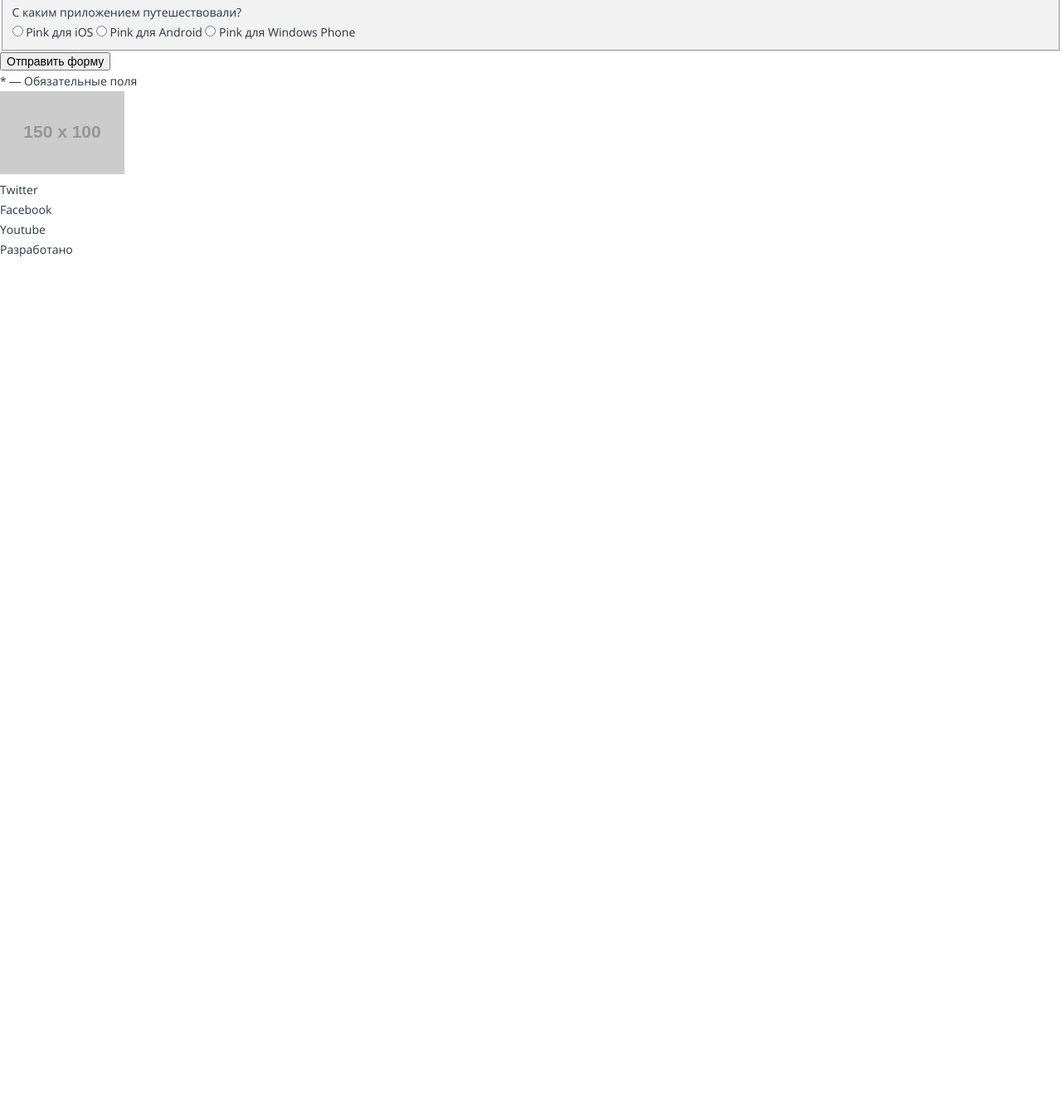
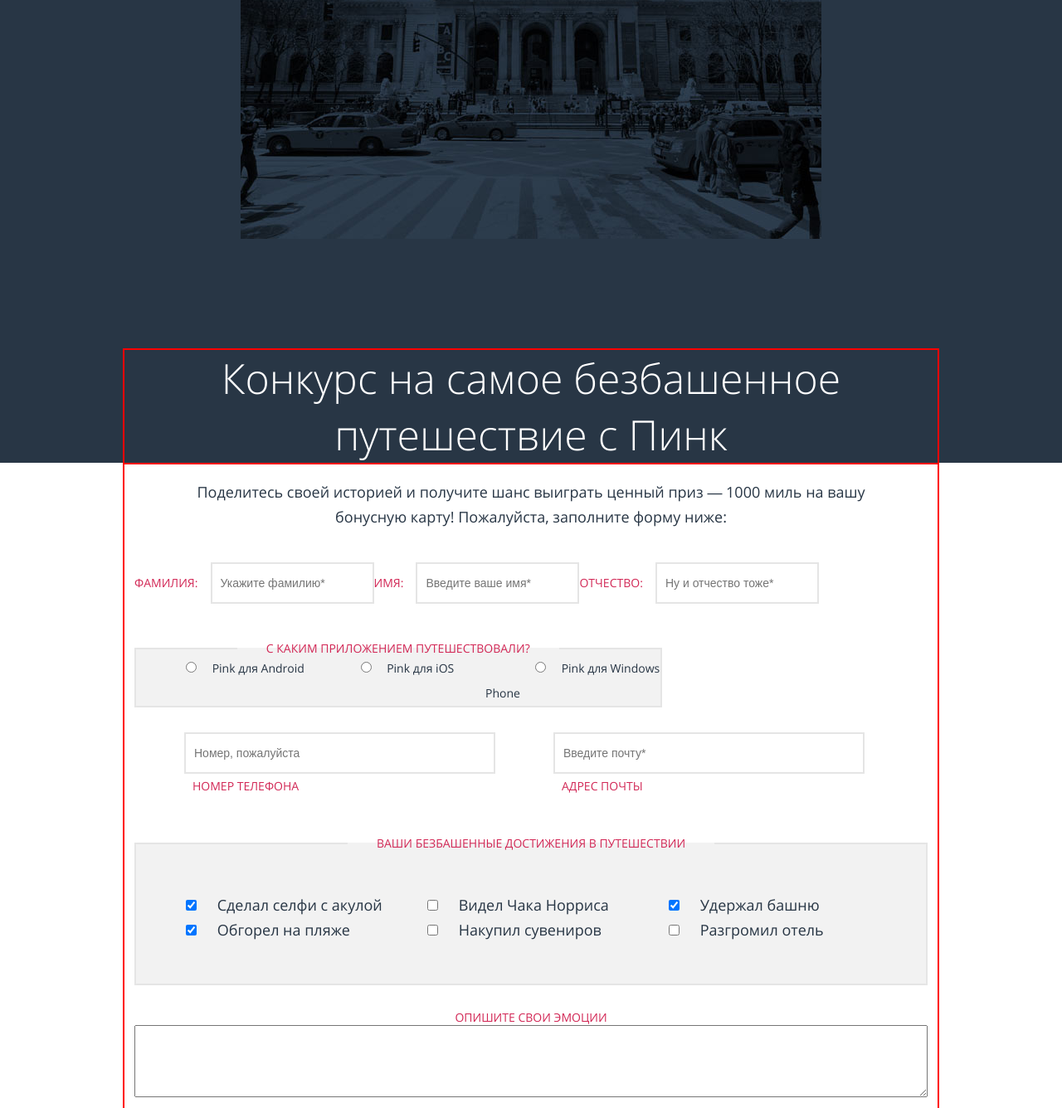
Before and after one commit to KoblentsAV/395743-pink, a website: page form.html in a window 1280 px wide. Shown: the part 308-1644 px from the top of the page at 83% size. Before the commit the page ends 800 px from the top, so only its background shows below. Drawn offline with nearby package versions, Linux system fonts and the light colour scheme; files that its build step writes are made by us from their sources; placeholder pictures from the web are drawn by us.

Commit message:
Завершение 2 страницы

```diff
--- a/form.html
+++ b/form.html
@@ -2,108 +2,127 @@
 <html lang="ru">
   <head>
     <meta charset="utf-8">
-     <meta name="viewport" content="width=device-width,initial-scale=1">
+    <meta name="viewport" content="width=device-width, initial-scale=1">
     <title>Form</title>
     <link rel="stylesheet" href="css/style.css">
   </head>
   <body>
     <header class="page-header">
-      <div class="page-header__inner">
-        <a  href="#" class="page-header__logo">
-          <img src="http://placehold.it/150x100" width="150" height="100" alt="Pink">
+      <div class="page-header__hero">
+      </div>
+      <div class="container">
+        <nav class="main-nav">
+          <div class="main-nav__logo">
+            <a  href="#">
+              <img src="http://placehold.it/150x100" width="150" height="40" alt="Pink">
             </a>
           </div>
-      <nav class="main-nav">
           <ul class="main-nav__list main-nav__list--open">
-          <li class="main-nav__item"><a href="#">Главная</a></li>
-          <li class="main-nav__item"><a href="#">Фотографии</a></li>
-          <li class="main-nav__item"><a href="#">Конкурс</a></li>
+            <li class="main-nav__item"><a href="index.html">Главная</a></li>
+            <li class="main-nav__item"><a href="photo.html">Фотографии</a></li>
+            <li class="main-nav__item"><a href="form.html">Конкурс</a></li>
             <li class="main-nav__item"><a href="#">html academy</a></li>
           </ul>
         </nav>
+        <div class="header-title">
+          <p class="header-title__photo-page header-title__photo-page--hidden">
+            Фотографии<br>пользователей
+          </p>
+          <p class="header-title__form-page">
+            Конкурс на самое безбашенное путешествие с Пинк
+          </p>
+        </div>
+      </div>
     </header>
     <main class="form-page">
-      <div class="form-page__promo">
-        Конкурс на самое безбашенное путешествие с Пинк
-      </div>
+      <div class="container">
         <section class="feedback">
           <p class="feedback__title">
             Поделитесь своей историей и получите шанс выиграть ценный приз — 1000 миль на вашу бонусную карту!
+              <span class="feedback__subtitle">Пожалуйста, заполните форму ниже:</span>
           </p>
           <form class="form-area" action="https://echo.htmlacademy.ru" method="post">
             <fieldset class="form-area__full-name">
-            <label>
-              Фамилия:
+              <label class="form-area__label">
+                <span>Фамилия:</span>
                 <input type="text" name="last-name" placeholder="Укажите фамилию*">
               </label>
-            <label>
-              Имя:
+              <label class="form-area__label">
+                  <span>Имя:</span>
                 <input type="text" name="first-name" placeholder="Введите ваше имя*">
               </label>
-            <label>
-              Отчество:
+              <label class="form-area__label">
+                  <span>Отчество:</span>
                 <input type="text" name="middle-name" placeholder="Ну и отчество тоже*">
               </label>
             </fieldset>
             <fieldset class="form-area__achievements">
-            <p class="form-area__title">
+              <legend class="form-area__title">
                 Ваши безбашенные достижения в путешествии
-            </p>
-            <label>
+              </legend>
+              <div class="form-area__achievements-inner">
+                <label class="form-area__radio-checkbox-label">
                   <input type="checkbox" name="selfi" checked>
                   Сделал селфи с акулой
                 </label>
-            <label>
+                <label class="form-area__radio-checkbox-label">
                   <input type="checkbox" name="beach" checked>
                   Обгорел на пляже
                 </label>
-            <label>
+                <label class="form-area__radio-checkbox-label">
                   <input type="checkbox" name="chuck-norris">
                   Видел Чака Норриса
                 </label>
-            <label>
+                <label class="form-area__radio-checkbox-label">
                   <input type="checkbox" name="souvenirs">
                   Накупил сувениров
                 </label>
-            <label>
+                <label class="form-area__radio-checkbox-label">
                   <input type="checkbox" name="save-tower" checked>
                   Удержал башню
                 </label>
-            <label>
+                <label class="form-area__radio-checkbox-label">
                   <input type="checkbox" name="destroy-hotel">
                   Разгромил отель
                 </label>
+              </div>
             </fieldset>
             <fieldset class="form-area__contacts">
-            <label>
-              Номер телефона
+              <div class="form-area__contacts-inner">
+                <label class="form-area__label">
+                  <span>Номер телефона</span>
                   <input type="number" name="user-number" placeholder="Номер, пожалуйста">
                 </label>
-            <label>
-              Адрес почты
+                <label class="form-area__label">
+                  <span>Адрес почты</span>
                   <input type="email" name="user-email" placeholder="Введите почту*">
                 </label>
+              </div>
             </fieldset>
             <fieldset class="form-area__which-programm">
-            <p class="form-area__title">
+              <legend class="form-area__title">
                 С каким приложением путешествовали?
-            </p>
-            <label>
+              </legend>
+              <label class="form-area__radio-checkbox-label">
                 <input type="radio" name="system-select" value="ios">
                 Pink для iOS
               </label>
-            <label>
+              <label class="form-area__radio-checkbox-label">
                 <input type="radio" name="system-select" value="android">
                 Pink для Android
               </label>
-            <label>
+              <label class="form-area__radio-checkbox-label">
                 <input type="radio" name="system-select" value="windows-phone">
                 Pink для Windows Phone
               </label>
             </fieldset>
-          <div class="form-area__your-emotions"
+            <fieldset class="form-area__your-emotions">
+              <legend class="form-area__title">
+                Опишите свои эмоции
+              </legend>
               <textarea class="form-area__review" rows="5" placeholder="Можно прям в красках, не стесняясь в выражениях">
               </textarea>
+            </fieldset>
             <div class="button">
               <input type="submit" value="Отправить форму">
             </div>
@@ -113,19 +132,24 @@
           </div>
           </form>
         </section>
+      </div>
     </main>
     <footer class="main-footer">
+      <div class=container>
+        <div class="main-footer__inner">
           <a  href="#" class="main-footer__logo">
             <img src="http://placehold.it/150x100" width="150" height="100" alt="Pink">
           </a>
           <ul class="social-list">
-        <li class="social-list__icon"><a href="#" title="twitter"></a>Twitter</li>
-        <li class="social-list__icon"><a href="#" title="facebook"></a>Facebook</li>
-        <li class="social-list__icon"><a href="#" title="youtube"></a>Youtube</li>
+            <li class="social-list__icon"><a href="#" title="twitter">Twitter</a></li>
+            <li class="social-list__icon"><a href="#" title="facebook">Facebook</a></li>
+            <li class="social-list__icon"><a href="#" title="youtube">Youtube</a></li>
           </ul>
           <div class="copyright">
               Разработано
           </div>
+        </div>
+      </div>
     </footer>
   </body>
 </html>
--- a/less/blocks/feedback.less
+++ b/less/blocks/feedback.less
@@ -0,0 +1,27 @@
+.feedback {
+  line-height: 30px;
+}
+
+.feedback__title {
+  padding-top: 20px;
+  padding-right: 20px;
+  padding-bottom: 20px;
+  padding-left: 20px;
+  text-align: center;
+  @media (min-width: 660px) {
+    padding-left: 60px;
+    padding-right: 60px;
+    font-size: 18px;
+  }
+}
+
+.feedback__subtitle {
+  display: none;
+  @media (min-width: 660px) {
+    display: block;
+  }
+  @media (min-width: 960px) {
+    display: inline;
+  }
+
+}
--- a/less/blocks/form-area.less
+++ b/less/blocks/form-area.less
@@ -1,3 +1,198 @@
+.form-area {
+  padding-top: 20px;
+  padding-bottom: 20px;
+  @media (min-width: 960px) {
+    display: flex;
+    justify-content: space-between;
+    flex-wrap: wrap;
+  }
+}
+
+.form-area fieldset {
+  margin-bottom: 30px;
+}
+
+.form-area__full-name {
+  display: flex;
+  justify-content: flex-end;
+  @media (min-width: 960px) {
+    order: -3;
+  }
+}
+
+.form-area__full-name input {
+  box-sizing: border-box;
+  padding-top: 15px;
+  padding-bottom: 15px;
+  padding-left: 10px;
+  width: 100%;
+  border: 2px solid #e5e5e5;
+  @media (min-width: 660px) {
+    width: auto;
+    flex-grow: 1;
+  }
+}
+
+.form-area__label {
+  padding-bottom: 15px;
+  text-transform: uppercase;
+  color: #d22856;
+  @media (min-width: 660px) {
+    display: flex;
+    align-items: center;
+  }
+}
+
+.form-area__label span {
+  padding-left: 10px;
+    @media (min-width: 660px) {
+      padding-left: 0;
+      margin-right: 15px;
+    }
+}
+
+.form-area__title {
+  padding-left: 35px;
+  padding-right: 35px;
+  text-align: center;
+  line-height: 18px;
+  color: #d22856;
+  text-transform: uppercase;
+}
+
+.form-area__achievements-inner {
+  display: flex;
+  flex-direction: column;
+  @media (min-width: 960px) {
+    flex-direction: row;
+    flex-wrap: wrap;
+    justify-content: space-between;
+  }
+}
+
+.form-area__radio-checkbox-label {
+  @media (min-width: 960px) {
+  flex-basis: 250px;
+  }
+}
+
+.form-area__radio-checkbox-label:nth-child(1) {
+  @media (min-width: 960px) {
+  order: -3;
+  }
+}
+
+.form-area__radio-checkbox-label:nth-child(3) {
+  @media (min-width: 960px) {
+  order: -2;
+  }
+}
+
+.form-area__radio-checkbox-label:nth-child(5) {
+  @media (min-width: 960px) {
+  order: -1;
+  }
+}
+
+
+.form-area__achievements {
+  @media (min-width: 660px) {
+    border: 2px solid #e5e5e5;
+    padding-top: 50px;
+    padding-right: 60px;
+    padding-bottom: 50px;
+    padding-left: 60px;
+  }
+}
+
+.form-area__achievements label {
+  font-size: 18px;
+}
+
+.form-area__achievements input {
+  margin-right: 20px;
+}
+
+.form-area__contacts {
+  @media (min-width: 960px) {
+  order: -1;
+  }
+}
+.form-area__contacts-inner {
+  display: flex;
+  flex-direction: column;
+  @media (min-width: 660px) {
+    padding-left: 60px;
+    padding-right: 60px;
+  }
+  @media (min-width: 960px) {
+    flex-direction: row;
+    justify-content: space-between;
+  }
+}
+
+.form-area__contacts label {
+  display: flex;
+  flex-direction: column;
+  text-align: left;
+  @media (min-width: 660px) {
+    flex-direction: column-reverse;
+  }
+  @media (min-width: 960px) {
+    width: 375px;
+  }
+}
+
+.form-area__contacts label:first-child {
+  @media (min-width: 960px) {
+  margin-right: 70px;
+  }
+}
+
+.form-area__contacts span {
+  align-self: flex-start;
+  @media (min-width: 660px) {
+    padding-left: 10px;
+  }
+}
+
+.form-area__contacts input {
+  box-sizing: border-box;
+  padding-top: 15px;
+  padding-bottom: 15px;
+  padding-left: 10px;
+  width: 100%;
+  border: 2px solid #e5e5e5;
+}
+
+.form-area__which-programm {
+  display: flex;
+  @media (min-width: 660px) {
+    border: 2px solid #e5e5e5;
+  }
+  @media (min-width: 960px) {
+    order: -2;
+  }
+}
+
+.form-area__which-programm input {
+  margin-right: 15px;
+  @media (min-width: 660px) {
+    margin-left: 60px;
+  }
+}
+
+.form-area__your-emotions {
+  @media (min-width: 960px) {
+    flex-basis: 100%;
+  }
+}
+
+.form-area__your-emotions textarea {
+  box-sizing: border-box;
+  width: 100%;
+}
+
 .form-area__achievements {
   background-color: @whitesmoke-color;
 }
--- /dev/null
+++ b/less/blocks/header-title.less
@@ -0,0 +1,20 @@
+.header-title {
+  padding-left: 20px;
+  padding-right: 20px;
+  text-align: center;
+  font-size: 24px;
+  font-weight: 300;
+  line-height: normal;
+  color: @default-color;
+  @media (min-width: 660px) {
+    font-size: 50px;
+  }
+}
+
+.header-title__form-page--hidden {
+  display: none;
+}
+
+.header-title__photo-page--hidden {
+  display: none;
+}
--- a/less/global.less
+++ b/less/global.less
@@ -21,3 +21,8 @@ a {
 p {
   margin: 0;
 }
+
+fieldset {
+  padding: 0;
+  border: none;
+}
--- a/less/style.less
+++ b/less/style.less
@@ -8,6 +8,7 @@
 @import "blocks/container.less";
 @import "blocks/button.less";
 @import "blocks/page-header.less";
+@import "blocks/header-title.less";
 @import "blocks/main-nav.less";
 @import "blocks/page-main.less";
 @import "blocks/download.less";
```
Also changed, not shown: index.html (+3 -3 lines), photo.html (+25 -13 lines). Lines whose indentation alone changed are shown as unchanged.
